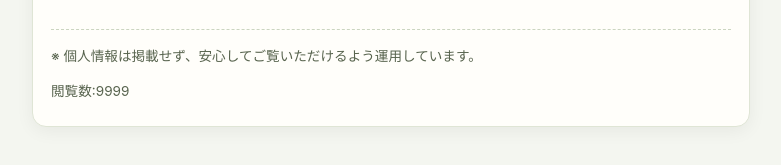
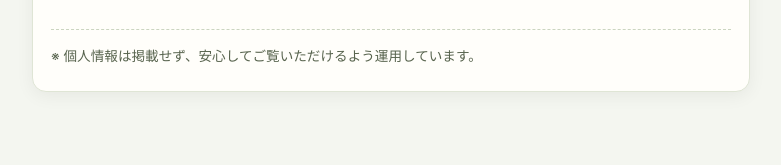
Before and after one commit to Yoshih-Naka/Jijo_kaishi, a plain HTML site: page index.html in a window 1280 px wide. Shown: the part 2398-2563 px from the top of the page, without its empty margins (249-1030 px from the left). After the commit the page ends 2530 px from the top, so only its background shows below. Drawn offline with Linux system fonts and the light colour scheme.

Commit message:
Update index.html

```diff
--- a/index.html
+++ b/index.html
@@ -147,12 +147,6 @@
     color: #57634d;
     text-align: left;
   }
-  .view-counter {
-    margin-top: 10px;
-    font-size: 0.85rem;
-    color: #57634d;
-    text-align: left;
-  }
 </style>
 </head>
 <body>
@@ -205,7 +199,6 @@
     <div class="footer-note">
       ※ 個人情報は掲載せず、安心してご覧いただけるよう運用しています。
     </div>
-    <div class="view-counter">閲覧数:9999</div>
   </article>
 </body>
 </html>
```
